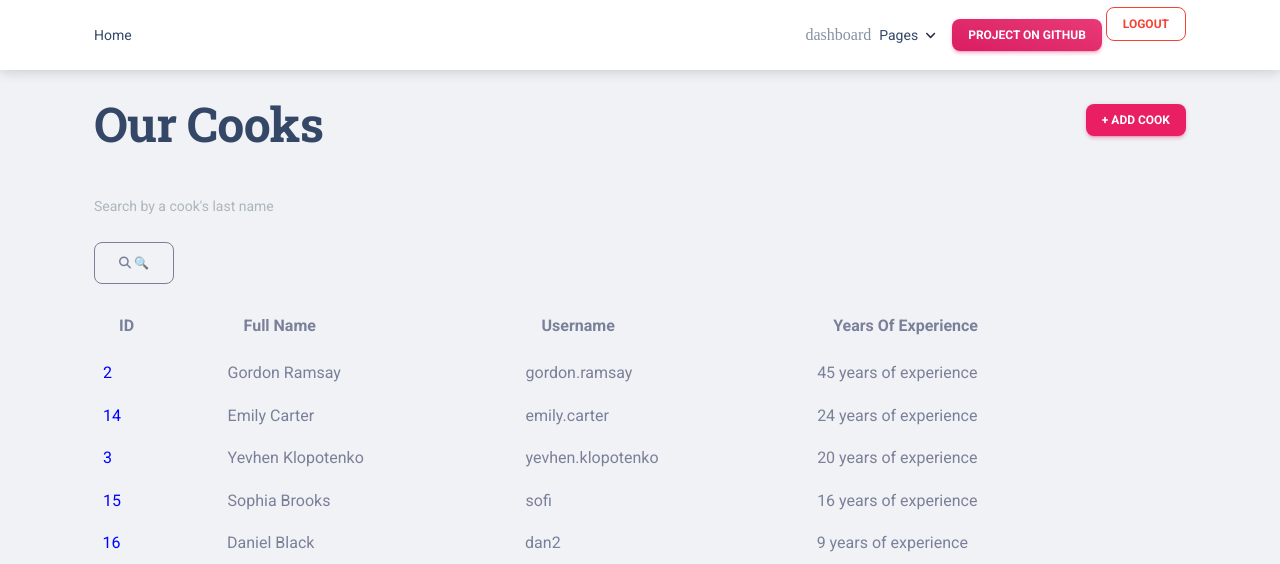
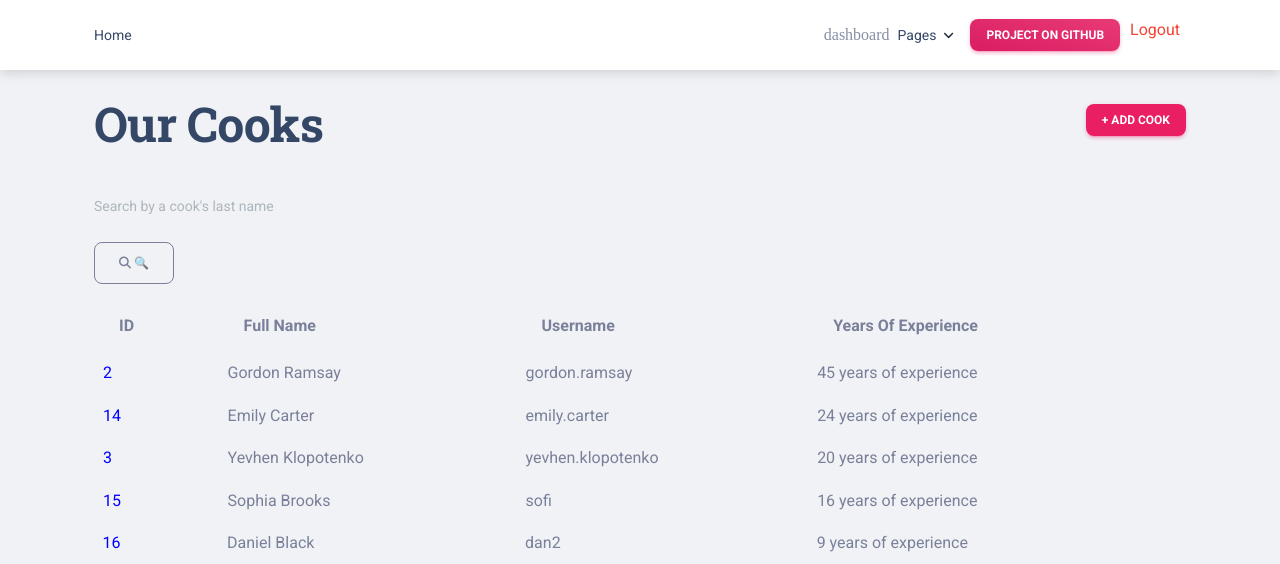
Before and after one commit to AndriiFn/restaurant-kitchen-service, a Django app: page /cooks/ in a window 1280 px wide. Shown: the top 564 px of the page. Run offline with Django 5.2, Linux system fonts and the light colour scheme; a user stored in the database is signed in; data comes from the database, SQL or seed files in the repository; some libraries are stand-ins or nearby versions.

Commit message:
update logout button

```diff
--- a/templates/includes/navigation-light.html
+++ b/templates/includes/navigation-light.html
@@ -41,14 +41,15 @@
 
                   {% if request.user.is_authenticated %}
                     <li class="nav-item ms-lg-auto">
-                  <form method="post" action="{% url 'logout' %}">
+                      <form method="post" action="{% url 'logout' %}" class="d-inline">
                         {% csrf_token %}
-                    <div class="d-flex justify-content-center align-items-center" style="height: 4vh;">
-                      <button type="submit" class="btn btn-outline-danger btn-sm">Logout</button>
-                    </div>
+                        <button type="submit" class="border-0 bg-transparent text-danger fw-medium" style="cursor: pointer;">
+                          Logout
+                        </button>
                       </form>
                     </li>
                   {% endif %}
+
 
         </ul>
       </div>
```
Also changed, not shown: templates/includes/navigation.html (+6 -4 lines). Lines whose indentation alone changed are shown as unchanged.
